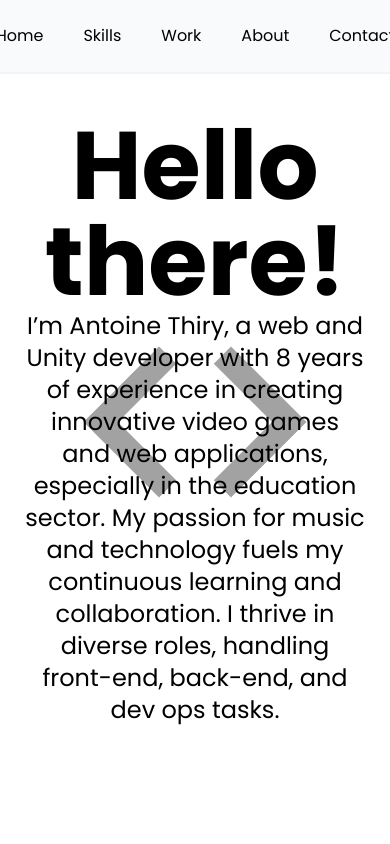
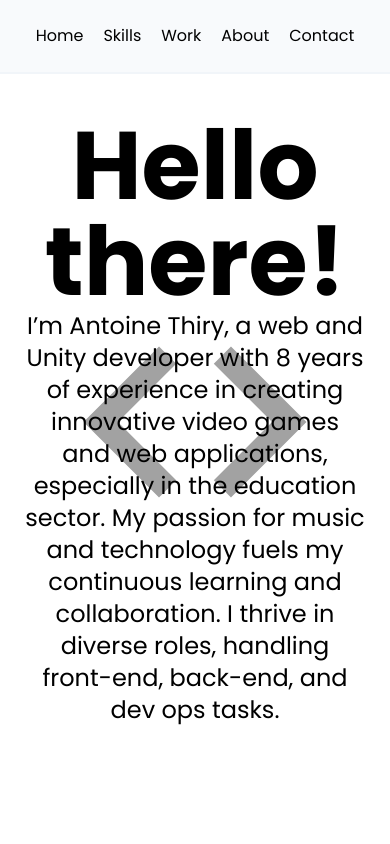
Before and after one commit to cocapasteque/resume-antoinethiry, an Angular app: page / in a window 390 px wide. Shown: the top 844 px of the page. Built offline with nearby package versions, Linux system fonts and the light colour scheme.

Commit message:
responsive navbar

```diff
--- a/src/app/components/navbar/navbar.component.scss
+++ b/src/app/components/navbar/navbar.component.scss
@@ -2,11 +2,11 @@
   @apply
   bg-slate-50
   z-50
-  fixed w-full
+  fixed w-screen
   p-6
   flex flex-row
   text-center justify-center
-  gap-10
+  gap-5 lg:gap-10
   border-b-2 border-slate-100;
 
   .nav-item {
```
